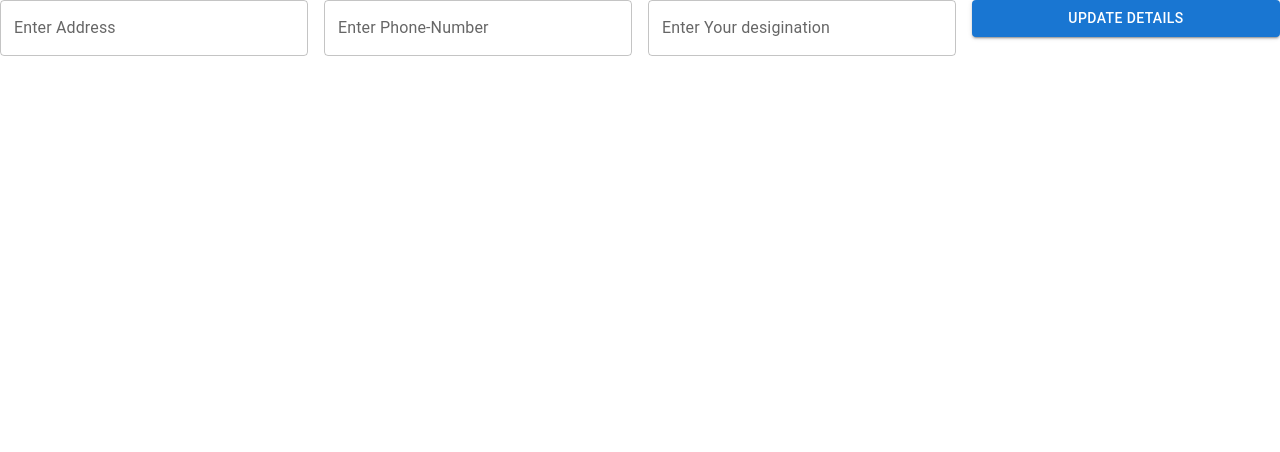
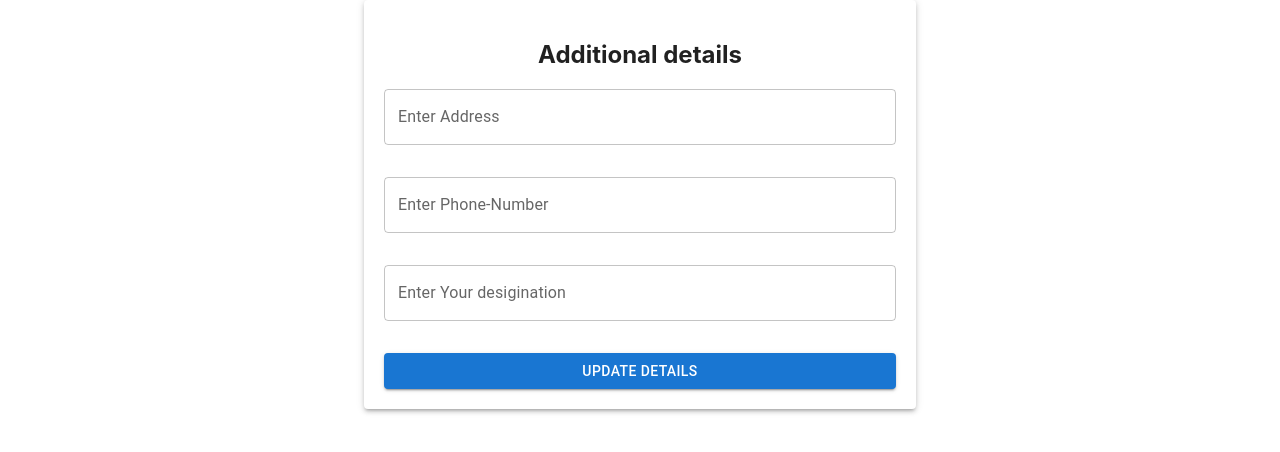
Before and after one commit to hrmhetre/poc, a React (Create React App) app: page /details in a window 1280 px wide. Shown: the top 452 px of the page. Built offline with nearby package versions, Linux system fonts and the light colour scheme.

Commit message:
ui updation

```diff
--- a/src/component/Form1.tsx
+++ b/src/component/Form1.tsx
@@ -2,7 +2,7 @@ import React from "react";
 import { useFormik } from "formik";
 import * as Yup from "yup";
 import { useUserContext } from "../utils/UserContext";
-import { TextField, Button, Grid } from "@mui/material";
+import { TextField, Button, Paper, Container, Stack } from "@mui/material";
 const validationSchema = Yup.object({
   username: Yup.string()
     .required("Username is required")
@@ -39,9 +39,11 @@ const UserForm: React.FC = () => {
   });
 
   return (
+    <Container maxWidth="sm">
+      <Paper elevation={3} style={{ padding: "20px" }}>
+        <h2>Register details</h2>
         <form onSubmit={formik.handleSubmit}>
-      <Grid container spacing={2}>
-        <Grid item xs={3}>
+          <Stack spacing={4}>
             <TextField
               fullWidth
               id="username"
@@ -53,8 +55,7 @@ const UserForm: React.FC = () => {
               error={formik.touched.username && Boolean(formik.errors.username)}
               helperText={formik.touched.username && formik.errors.username}
             />
-        </Grid>
-        <Grid item xs={3}>
+
             <TextField
               fullWidth
               id="email"
@@ -66,8 +67,7 @@ const UserForm: React.FC = () => {
               error={formik.touched.email && Boolean(formik.errors.email)}
               helperText={formik.touched.email && formik.errors.email}
             />
-        </Grid>
-        <Grid item xs={3}>
+
             <Button
               type="submit"
               variant="contained"
@@ -77,9 +77,10 @@ const UserForm: React.FC = () => {
             >
               Add User
             </Button>
-        </Grid>
-      </Grid>
+          </Stack>
         </form>
+      </Paper>
+    </Container>
   );
 };
 
--- a/src/component/Form2.tsx
+++ b/src/component/Form2.tsx
@@ -2,7 +2,7 @@ import React from "react";
 import { useFormik } from "formik";
 import * as Yup from "yup";
 import { useUserContext } from "../utils/UserContext";
-import { Button, TextField, Grid } from "@mui/material";
+import { Button, TextField, Stack, Container, Paper } from "@mui/material";
 
 const validationSchema = Yup.object({
   address: Yup.string().required("Address is required"),
@@ -43,9 +43,11 @@ const ContactForm: React.FC = () => {
   });
 
   return (
+    <Container maxWidth="sm">
+      <Paper elevation={3} style={{ padding: "20px" }}>
+        <h2>Additional details</h2>
         <form onSubmit={formik.handleSubmit}>
-      <Grid container spacing={2}>
-        <Grid item xs={3}>
+          <Stack spacing={4}>
             <TextField
               fullWidth
               id="address"
@@ -57,8 +59,7 @@ const ContactForm: React.FC = () => {
               error={formik.touched.address && Boolean(formik.errors.address)}
               helperText={formik.touched.address && formik.errors.address}
             />
-        </Grid>
-        <Grid item xs={3}>
+
             <TextField
               fullWidth
               id="phoneNumber"
@@ -70,10 +71,11 @@ const ContactForm: React.FC = () => {
               error={
                 formik.touched.phoneNumber && Boolean(formik.errors.phoneNumber)
               }
-            helperText={formik.touched.phoneNumber && formik.errors.phoneNumber}
+              helperText={
+                formik.touched.phoneNumber && formik.errors.phoneNumber
+              }
             />
-        </Grid>
-        <Grid item xs={3}>
+
             <TextField
               fullWidth
               id="desigination"
@@ -83,14 +85,14 @@ const ContactForm: React.FC = () => {
               value={formik.values.desigination}
               onChange={formik.handleChange}
               error={
-              formik.touched.desigination && Boolean(formik.errors.desigination)
+                formik.touched.desigination &&
+                Boolean(formik.errors.desigination)
               }
               helperText={
                 formik.touched.desigination && formik.errors.desigination
               }
             />
-        </Grid>
-        <Grid item xs={3}>
+
             <Button
               type="submit"
               variant="contained"
@@ -100,9 +102,10 @@ const ContactForm: React.FC = () => {
             >
               Update details
             </Button>
-        </Grid>
-      </Grid>
+          </Stack>
         </form>
+      </Paper>
+    </Container>
   );
 };
 
--- a/src/utils/helper.tsx
+++ b/src/utils/helper.tsx
@@ -10,6 +10,6 @@ export const validationSchema = Yup.object({
   address: Yup.string().required("Address is required"),
   phoneNumber: Yup.number()
     .required("Phone Number is required")
-    .min(3, "PhoneNumber must be at least 10 number"),
+    .min(10, "PhoneNumber must be at least 10 number"),
   desigination: Yup.string().required("desigination is required"),
 });
```
Lines whose indentation alone changed are shown as unchanged.
